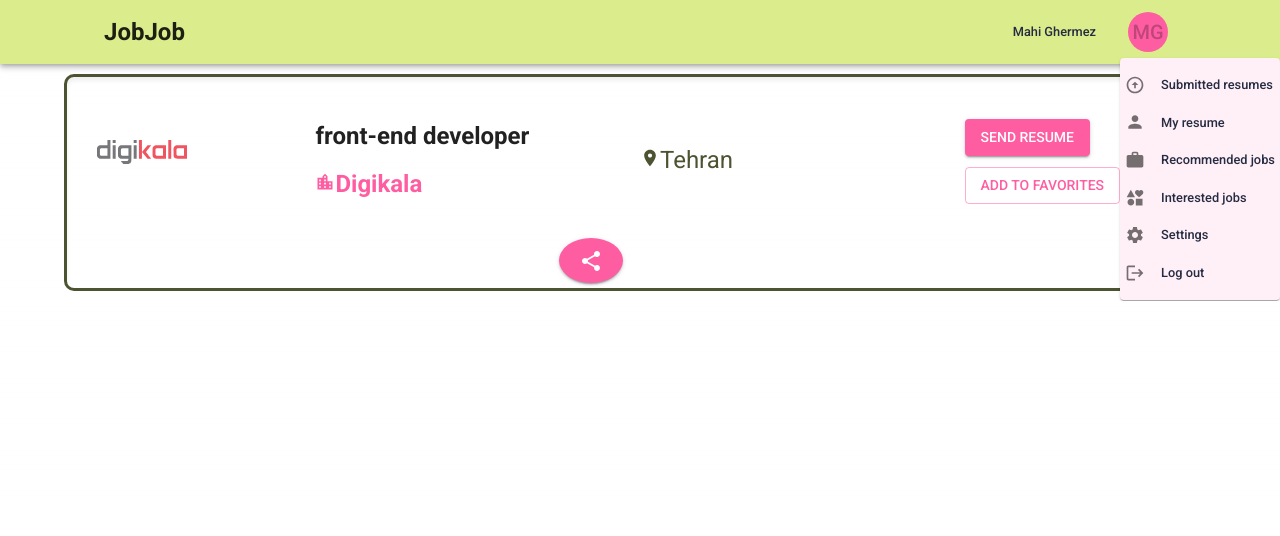
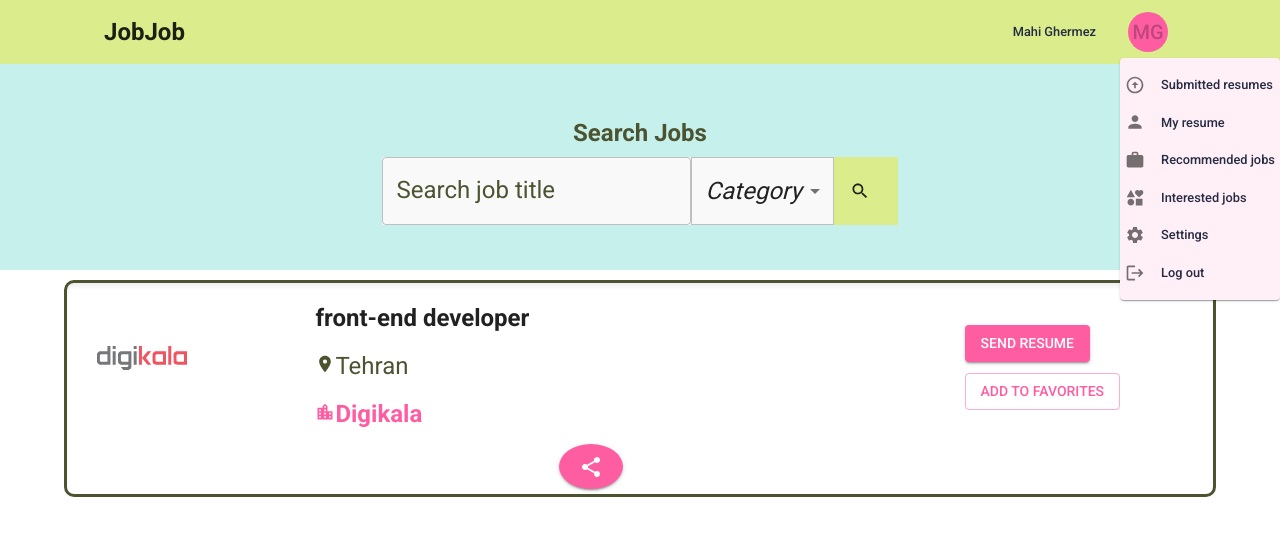
Before and after one commit to nargesghan/frontend, a Next.js app: page /employee/recommendedjobs in a window 1280 px wide. Both pictures are taken after a click on the button "MG". Shown: the top 536 px of the page. Built offline with nearby package versions, Linux system fonts and the light colour scheme.

Commit message:
feat: add search box in user dashboard

```diff
--- a/src/app/employee/layout.tsx
+++ b/src/app/employee/layout.tsx
@@ -2,6 +2,7 @@
 import Sidebar from "@/components/Employee/SideBar"
 import { usePathname } from 'next/navigation'
 import ButtonAppBar from "@/components/Employee/EmployeeAuthNavbar"
+import SearchBox from "@/components/Employee/SearchBox"
 
 export default function EmployeeLayout({
     children, // will be a page or nested layout
@@ -13,7 +14,7 @@
 
     return (
       <section style={{ position: 'relative' }}>
-             {pathname.startsWith('/employee/dashboard') ? <Sidebar /> : <ButtonAppBar/>}
+             {pathname.startsWith('/employee/dashboard') ? <Sidebar /> : <><ButtonAppBar/><SearchBox/></>}
 
         {children}
       </section>
--- a/src/components/Employee/DropDownMenue.tsx
+++ b/src/components/Employee/DropDownMenue.tsx
@@ -10,23 +10,29 @@
 import InterestsIcon from "@mui/icons-material/Interests";
 import SettingsIcon from "@mui/icons-material/Settings";
 import LogoutIcon from "@mui/icons-material/Logout";
+import Link from "next/link";
 
 export default function TypographyMenu() {
   return (
     <Paper  sx={{ width:'160px', bgcolor: "info.light",display:'flex',justifyContent:'center',position:'absolute' }}>
       <MenuList>
+      <Link href="/employee/dashboard/submittedresumes">
         <MenuItem>
           <ListItemIcon>
             <ArrowCircleUpIcon fontSize="small" />
           </ListItemIcon>
           <Typography variant="body2">Submitted resumes</Typography>
         </MenuItem>
+        </Link>
+      <Link href="/employee/dashboard/myresumes">
         <MenuItem>
           <ListItemIcon>
             <PersonIcon fontSize="small" />
           </ListItemIcon>
           <Typography variant="body2">My resume</Typography>
         </MenuItem>
+        </Link>
+      <Link href="/employee/recommendedjobs">
         <MenuItem>
           <ListItemIcon>
             <WorkIcon fontSize="small" />
@@ -35,6 +41,8 @@
           Recommended jobs
           </Typography>
         </MenuItem>
+        </Link>
+      <Link href="/employee/interested">
         <MenuItem>
           <ListItemIcon>
             <InterestsIcon fontSize="small" />
@@ -43,6 +51,8 @@
           Interested jobs
           </Typography>
         </MenuItem>
+        </Link>
+      <Link href="/employee/dashboard/settings">
         <MenuItem>
           <ListItemIcon>
             <SettingsIcon fontSize="small"/>
@@ -51,6 +61,7 @@
           Settings
           </Typography>
         </MenuItem>
+        </Link>
         <MenuItem>
           <ListItemIcon>
             <LogoutIcon fontSize="small"/>
--- a/src/components/Employee/JobBox.tsx
+++ b/src/components/Employee/JobBox.tsx
@@ -45,9 +45,14 @@
         height={140}
       />
     </Grid>
-    <Grid item xs={4}>
+    <Grid item xs={8}>
       <Typography variant="h2" sx={{ color: "#212121" }}>
         {title}
+      </Typography>
+      <Typography>
+        {" "}
+        <LocationOnIcon fontSize="small" />
+        {location}
       </Typography>
       <Typography variant="h2" sx={{ color: "info.main" }}>
         {" "}
@@ -55,14 +60,7 @@
         {company}
       </Typography>
     </Grid>
-    <Grid item xs={4}>
-      <Typography>
-        {" "}
-        <LocationOnIcon fontSize="small" />
-        {location}
-      </Typography>
 
-    </Grid>
     <Grid item xs={3}>
       <SendResume />
       <AddToFavorites />
--- /dev/null
+++ b/src/components/Employee/SearchBox.tsx
@@ -0,0 +1,72 @@
+import React from "react";
+import Box from "@mui/material/Box";
+import { Typography } from "@mui/material";
+import FormControl from "@mui/material/FormControl";
+import Select, { SelectChangeEvent } from "@mui/material/Select";
+import MenuItem from "@mui/material/MenuItem";
+import Button from "@mui/material/Button";
+import Stack from "@mui/material/Stack";
+import SearchIcon from "@mui/icons-material/Search";
+import TextField from '@mui/material/TextField';
+
+interface Props {
+  // define your props here
+}
+
+const SearchBox: React.FC<Props> = (props) => {
+    const [category, setCategory] = React.useState('');
+
+    const handleChange = (event: SelectChangeEvent) => {
+      setCategory(event.target.value);
+    };
+  return (
+    <Box
+      sx={{
+        w: "100vh",
+        height: "206px",
+        display: "flex",
+        justifyContent: "center",
+        alignItems:'center',
+        flexDirection:'column',
+        bgcolor:'secondary.light',
+      }}
+    >
+      <Typography variant="h2" sx={{}}>
+        Search Jobs
+        </Typography>
+        <form>
+        <Stack direction="row" spacing={0}>
+          <TextField
+            id="outlined-basic"
+            label="Search job title"
+            variant="outlined"
+            sx={{ borderRadius: 0 ,bgcolor:'#F9F9F9'}}
+          />
+          <FormControl sx={{ minWidth: 120 }}>
+            <Select
+              value={category}
+              onChange={handleChange}
+              displayEmpty
+              sx={{ borderRadius: 0,bgcolor:'#F9F9F9' }}
+            >
+              <MenuItem value="">
+                <em>Category</em>
+              </MenuItem>
+              <MenuItem value={10}>category 1</MenuItem>
+              <MenuItem value={20}>category 2</MenuItem>
+              <MenuItem value={30}>category 3</MenuItem>
+            </Select>
+          </FormControl>
+          <Button
+            variant="contained"
+            startIcon={<SearchIcon sx={{ fontSize: 100 }} />}
+            sx={{ borderRadius: 0, boxShadow: "none" }}
+          ></Button>
+        </Stack>
+        </form>
+
+    </Box>
+  );
+};
+
+export default SearchBox;
--- a/src/components/Employee/SideBar.tsx
+++ b/src/components/Employee/SideBar.tsx
@@ -59,7 +59,7 @@
           <ListItemText>My resume</ListItemText>
         </ListItemButton>
       </Link>
-      <Link href="/employee/dashboard/recommendedjobs">
+      <Link href="/employee/recommendedjobs">
         <ListItemButton divider={true}>
           <ListItemIcon>
             <WorkIcon />
@@ -67,7 +67,7 @@
           <ListItemText>Recommended jobs</ListItemText>
         </ListItemButton>
       </Link>
-      <Link href="/employee/dashboard/interested">
+      <Link href="/employee/interested">
         <ListItemButton divider={true}>
           <ListItemIcon>
             <InterestsIcon />
```
